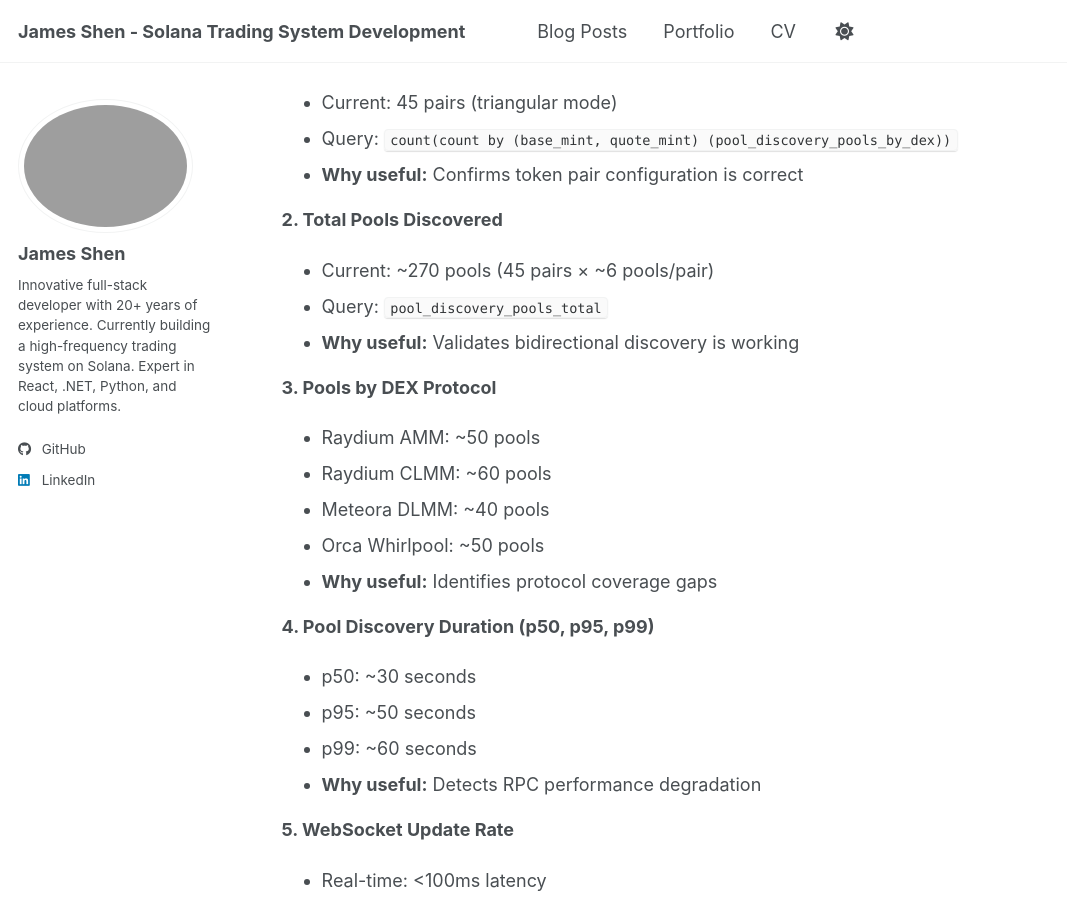
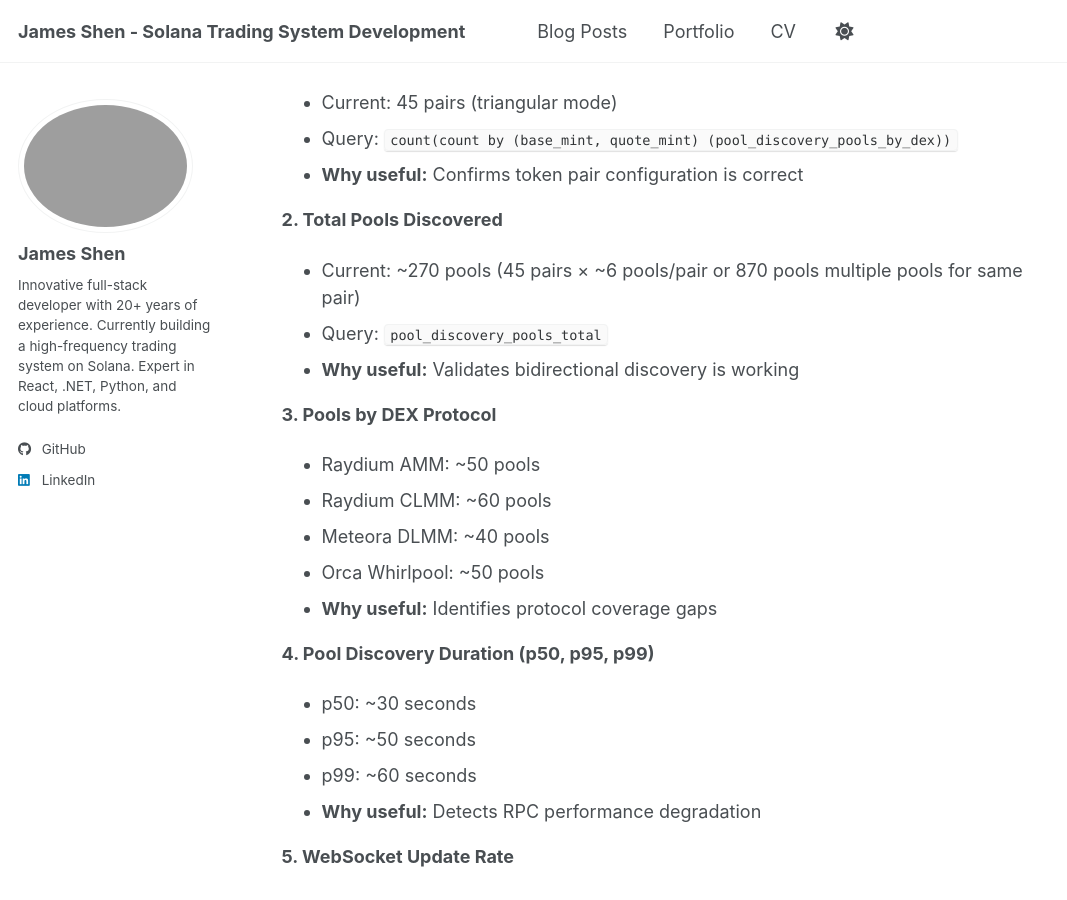
Before and after one commit to guidebee/guidebee.github.io, a Jekyll site: the page built from _posts/2025-12-29-pool-discovery-triangular-arbitrage-support-production-insights.md, in a window 1280 px wide and 900 px high, scrolled down 7998 px. Shown: the whole window, without its empty margins (0-1067 px from the left). Built offline with Jekyll 4.4.1, drawn with Linux system fonts in a browser that asks for light colours; a script bundle is joined from its source files by our own code; library files that are not in the unit come from our copies.

Commit message:
pool discovery blog

```diff
--- a/_posts/2025-12-29-pool-discovery-triangular-arbitrage-support-production-insights.md
+++ b/_posts/2025-12-29-pool-discovery-triangular-arbitrage-support-production-insights.md
@@ -266,7 +266,7 @@ The [pool-discovery-lst-pairs.json](https://github.com/guidebee/solana-trading-s
 - **Why useful:** Confirms token pair configuration is correct
 
 **2. Total Pools Discovered**
-- Current: ~270 pools (45 pairs × ~6 pools/pair)
+- Current: ~270 pools (45 pairs × ~6 pools/pair or 870 pools multiple pools for same pair)
 - Query: `pool_discovery_pools_total`
 - **Why useful:** Validates bidirectional discovery is working
 
```
